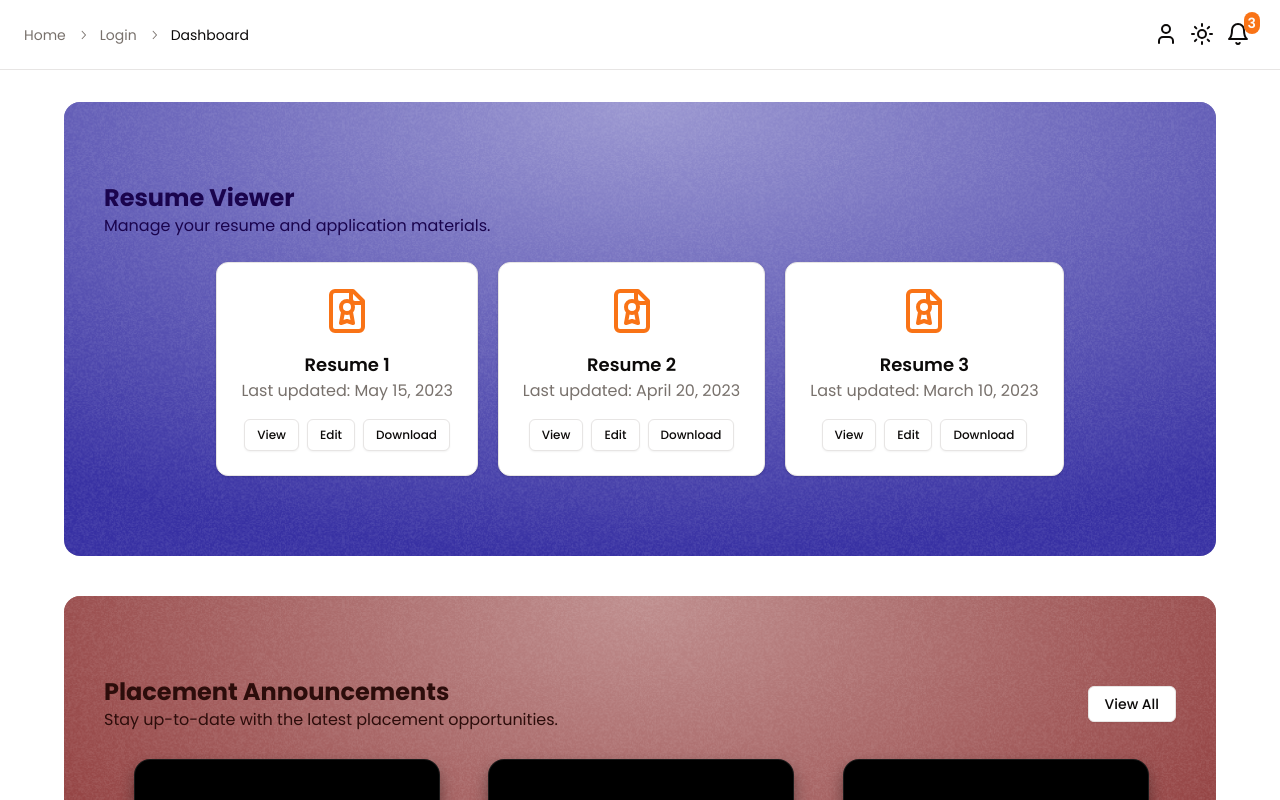
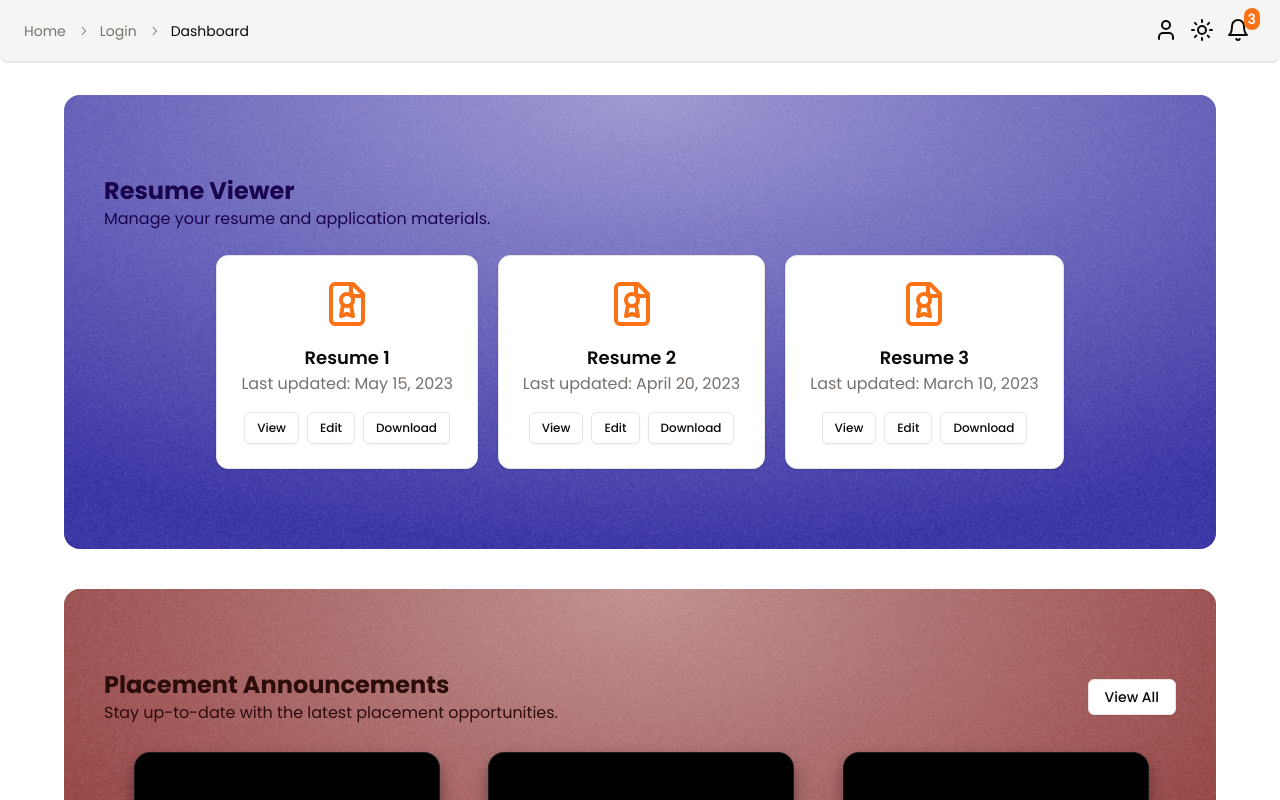
Before and after one commit to teconiq-dev/Stardust, a Next.js app: page /student/dashboard in a window 1280 px wide. Shown: the top 800 px of the page. Built offline with nearby package versions, Linux system fonts and the light colour scheme.

Commit message:
D: Teachers, M: Navbar
todo added
removed credits hihi

```diff
--- a/src/app/(auth)/login/page.tsx
+++ b/src/app/(auth)/login/page.tsx
@@ -13,11 +13,6 @@ export default function AuthenticationPage() {
       value: "organization",
       content: <UserAuthForm selectedRole="Organization" />,
     },
-    {
-      title: "Teacher",
-      value: "teacher",
-      content: <UserAuthForm selectedRole="Teacher" />,
-    },
   ];
   return (
     <div className="flex flex-1 w-full flex-col justify-center bg-transparent py-1 px-4 md:p-5">
--- a/src/app/organization/lookup/page.tsx
+++ b/src/app/organization/lookup/page.tsx
@@ -1,8 +1,3 @@
-/**
- * v0 by Vercel.
- * @see https://v0.dev/t/8EKumHrAd5W
- * Documentation: https://v0.dev/docs#integrating-generated-code-into-your-nextjs-app
- */
 "use client";
 
 import { useState } from "react";
--- a/src/app/student/layout.tsx
+++ b/src/app/student/layout.tsx
@@ -42,7 +42,8 @@ export default function StudentLayout({
 
   return (
     <section>
-      <header className="sticky top-0 z-40 border-b bg-background px-4 py-3 sm:px-6 md:py-4">
+      {/* TODO: set bg-color for navbar*/}
+      <header className="sticky top-0 z-40 border-b-2 bg-secondary rounded-br-lg rounded-bl-lg px-4 py-2 sm:px-6 md:py-3">
         <div className="mx-auto flex items-center justify-between">
           <PageNav links={links} />
           <div>
```
